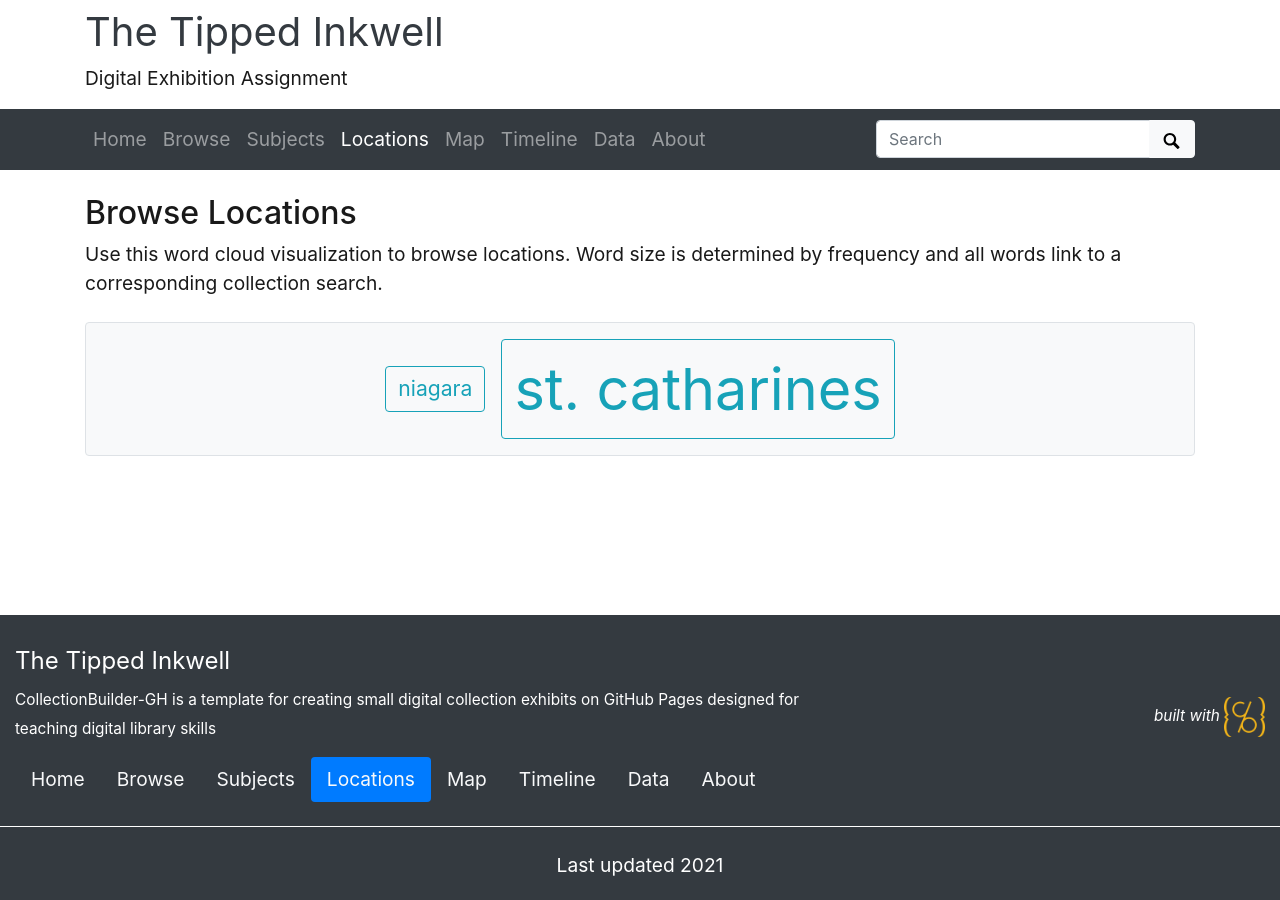
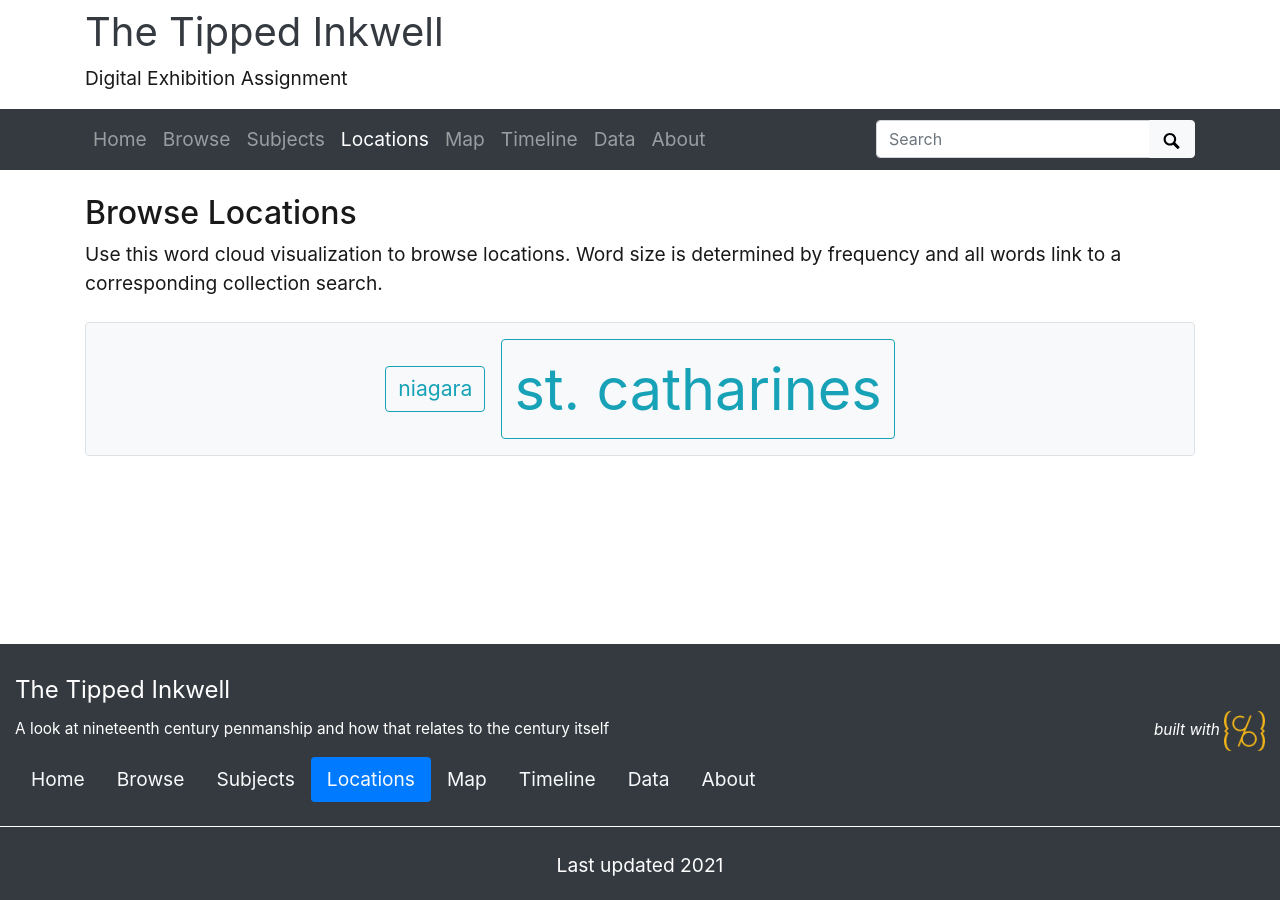
Before and after one commit to rs18bl/The-Tipped-Inkwell, a Jekyll site: the page built from pages/locations.md, in a window 1280 px wide. Built offline with Jekyll 4.4.1, drawn with Linux system fonts in a browser that asks for light colours.

Commit message:
Update _config.yml

```diff
--- a/_config.yml
+++ b/_config.yml
@@ -25,7 +25,7 @@ title: The Tipped Inkwell
 tagline: Digital Exhibition Assignment
 # description appears in meta tags and other locations
 # this description might appear in search result lists, keep around 160 characters max
-description: "CollectionBuilder-GH is a template for creating small digital collection exhibits on GitHub Pages designed for teaching digital library skills"
+description: "A look at nineteenth century penmanship and how that relates to the century itself"
 # creator of the digital collection, to appear in meta tags; we typically use our GitHub usernames but feel free to just use your name
 author: CollectionBuilder
 
```
